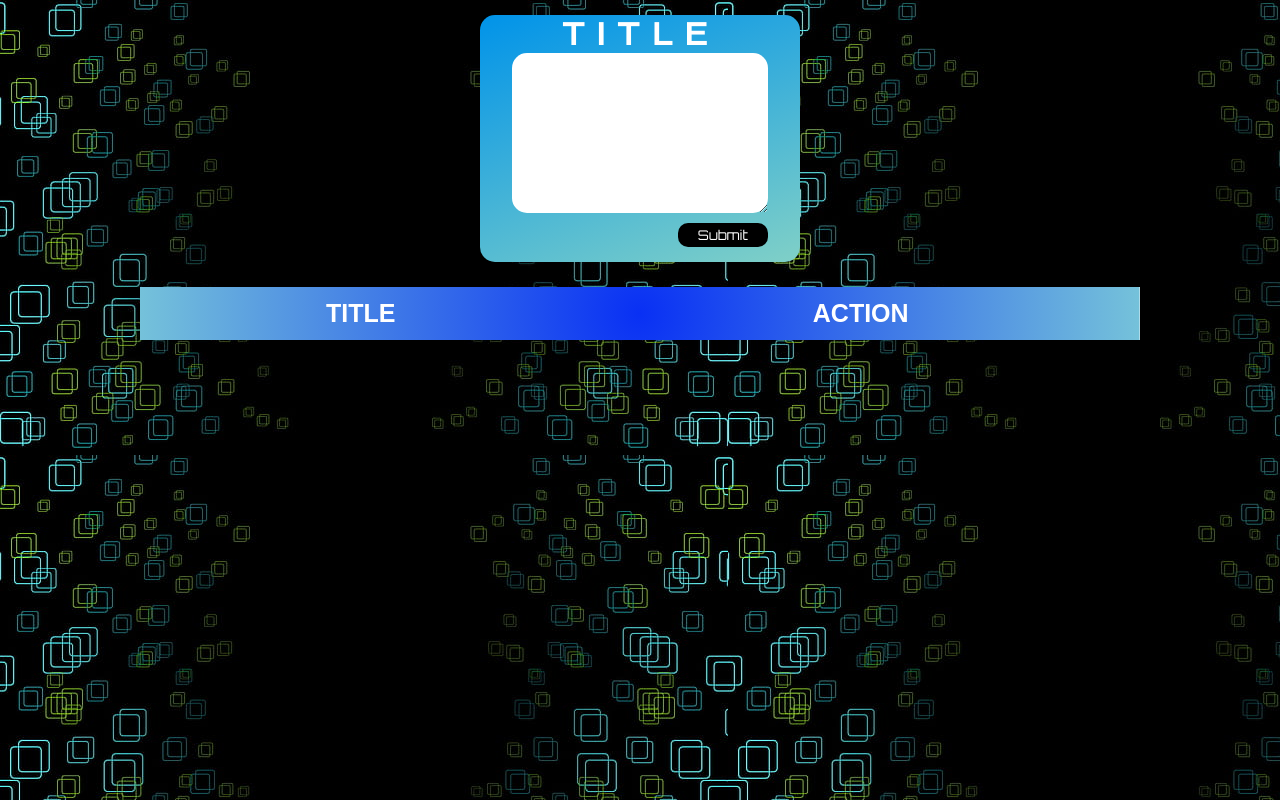
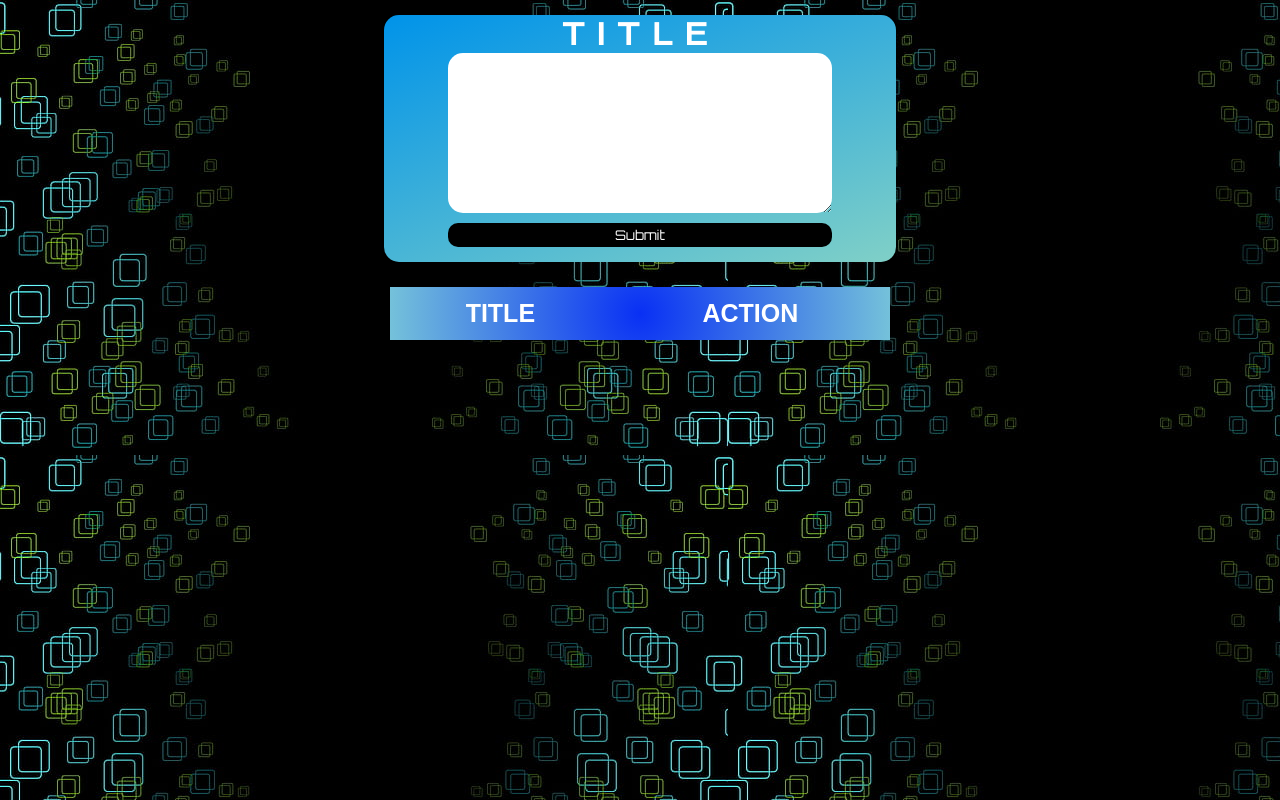
Before and after one commit to Tincho3604/Devlights_exercise, a React (Create React App) app: page / in a window 1280 px wide. Built offline with nearby package versions, Linux system fonts and the light colour scheme.

Commit message:
fix: Delete reset()

```diff
--- a/src/Components/Field/index.js
+++ b/src/Components/Field/index.js
@@ -5,13 +5,12 @@ import './style.css'
 
 const Field = ({func, labelText}) => {
     const [rows, setRows] = useState(0);
-    const { register,reset ,handleSubmit, formState: { errors } } = useForm();
+    const { register ,handleSubmit, formState: { errors } } = useForm();
     const onSubmit = data => {
         console.log(data)
         setRows(rows+1)
         CustomAlert("¡Data send succesfully!", "Now you can see it in table", "success")
         func(formatString(data.Register.replace(/\n/ig, '.')))
-        reset()
     };
 
 
--- a/src/Components/Field/style.css
+++ b/src/Components/Field/style.css
@@ -72,3 +72,29 @@ textarea {
     -webkit-transform: scale(1.1);
     transform: scale(1.1);
   }
+
+
+  @media (max-width: 1500px) and (min-width: 700px){
+    .customFieldComponent{
+    width: 40vw;
+    }
+    .textareaTag{
+        width: 30vw;
+    }
+    .buttonInput{
+        width: 100%;
+    }
+}
+
+
+@media (max-width: 700px) and (min-width: 300px){
+    .customFieldComponent{
+    width: 40vw;
+    }
+    .textareaTag{
+        width: 30vw;
+    }
+    .buttonInput{
+        width: 100%;
+    }
+}
--- a/src/Components/Table/style.css
+++ b/src/Components/Table/style.css
@@ -1,6 +1,3 @@
-table{
-    overflow-y:scroll;
-}
 
 .styled-table {
     border-collapse: collapse;
@@ -11,6 +8,7 @@ table{
     box-shadow: 0 0 20px rgba(0, 0, 0, 0.15);
     background-color: rgb(255, 255, 255);
     text-transform: uppercase;
+    overflow: scroll;
 }
 
 .styled-table thead tr {
@@ -45,3 +43,9 @@ table{
 .styled-table tbody tr:hover{
     background-color: rgb(227, 249, 255);
 }
+
+@media (max-width: 1500px) and  (min-width: 500px){
+    .styled-table{
+        min-width: 500px;
+    }
+}
```
